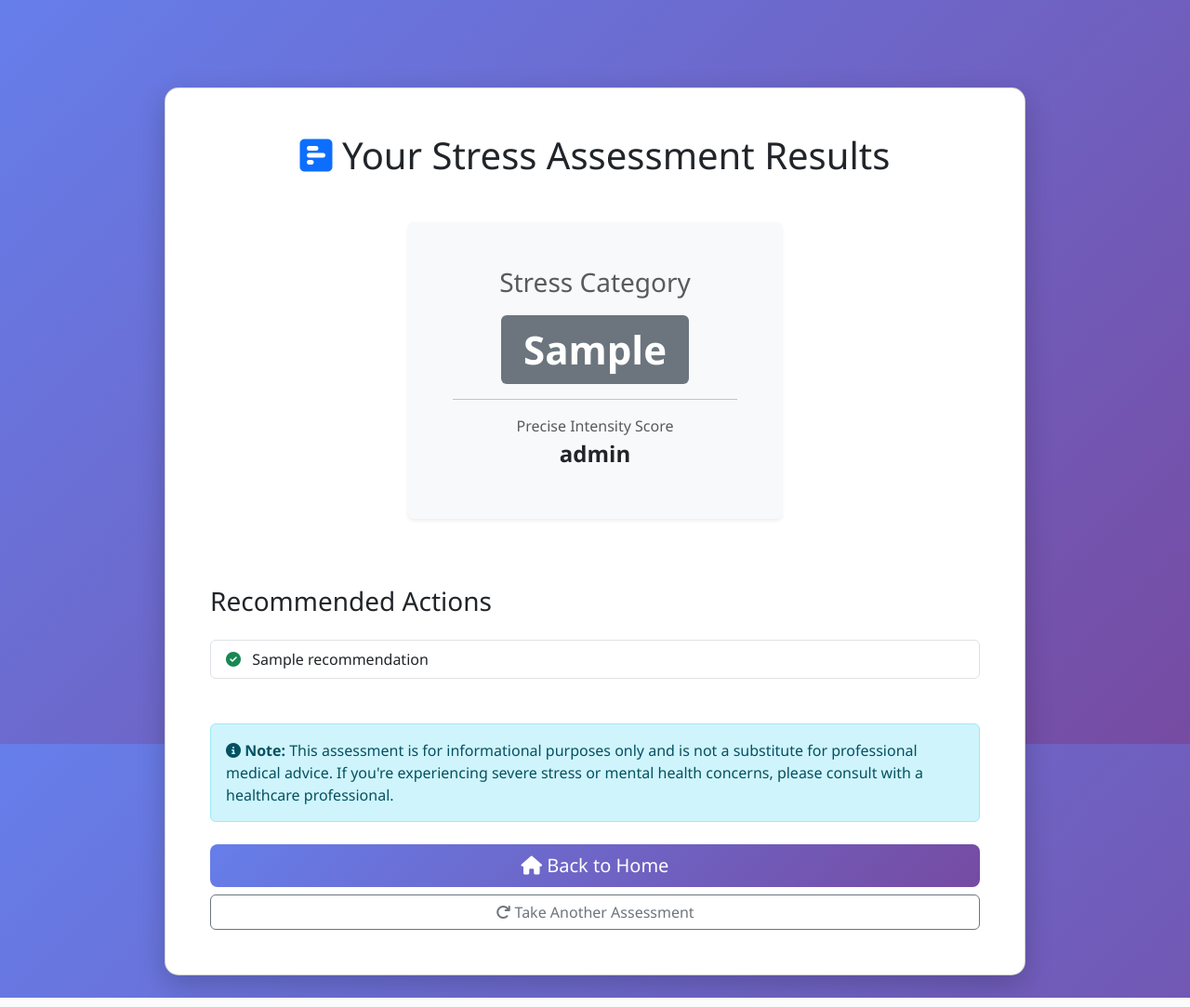
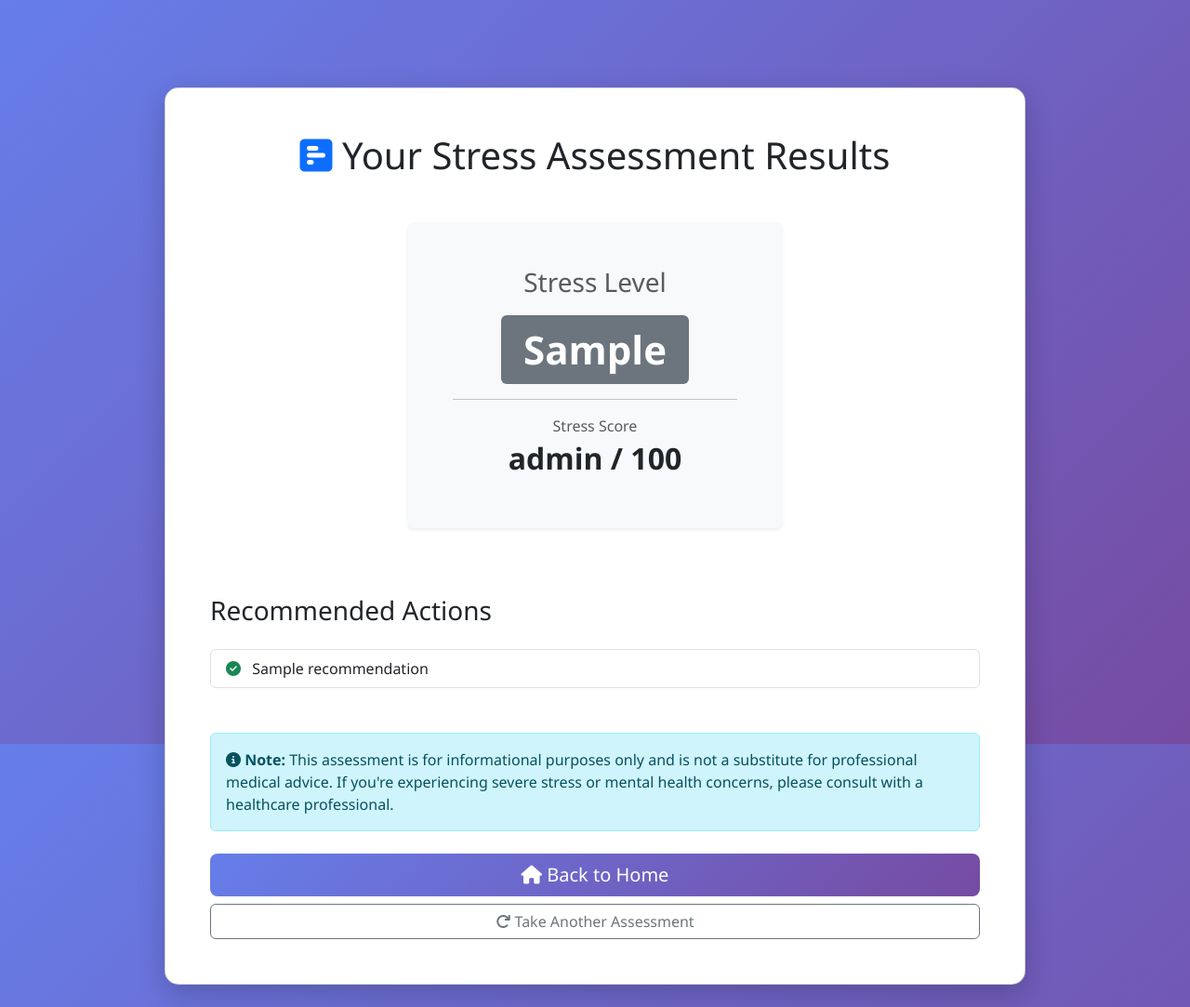
Before and after one commit to OmarBouchoucha0/StressLevelPredictor, a PHP site: the page made by templates/assessment/result.html.twig in a window 1280 px wide. Shown: the whole page at 93% size. Run offline with PHP 8.4, Linux system fonts and the light colour scheme; the template is opened without the code that fills it: most values are stand-ins (such as "Sample title", 1, 10 or a date in 2020); some libraries are stand-ins or nearby versions.

Commit message:
final2 (hopefully)

```diff
--- a/templates/assessment/result.html.twig
+++ b/templates/assessment/result.html.twig
@@ -16,7 +16,7 @@
                 <div class="row mb-5 justify-content-center">
                     <div class="col-md-6 text-center mb-4 d-flex">
                         <div class="p-5 bg-light rounded shadow-sm flex-fill">
-                            <h3 class="text-muted mb-3">Stress Category</h3>
+                            <h3 class="text-muted mb-3">Stress Level</h3>
 
                             {# Use the string category directly from your entity #}
                             {% set category = assessment.stressCategory|default('Unknown') %}
@@ -34,9 +34,8 @@
 
                             {# Display the continuous score for more detail #}
                             <div class="mt-3">
-                                <p class="text-muted mb-1">Precise Intensity Score</p>
-                                <h4 class="fw-bold">{{ assessment.stressLevel }}</h4>
-
+                                <p class="text-muted mb-1">Stress Score</p>
+                                <h2 class="fw-bold">{{ assessment.stressLevel }} / 100 </h2>
                             </div>
                         </div>
                     </div>
```
Also changed, not shown: 1 other file.
